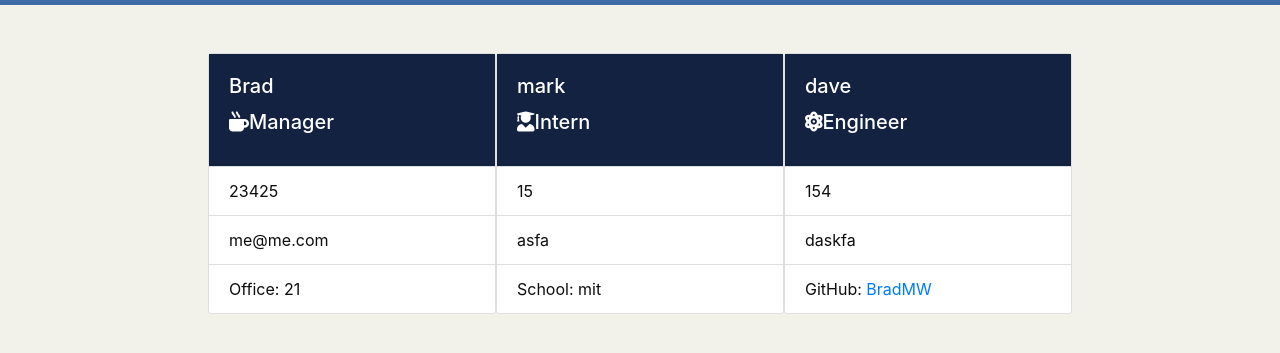
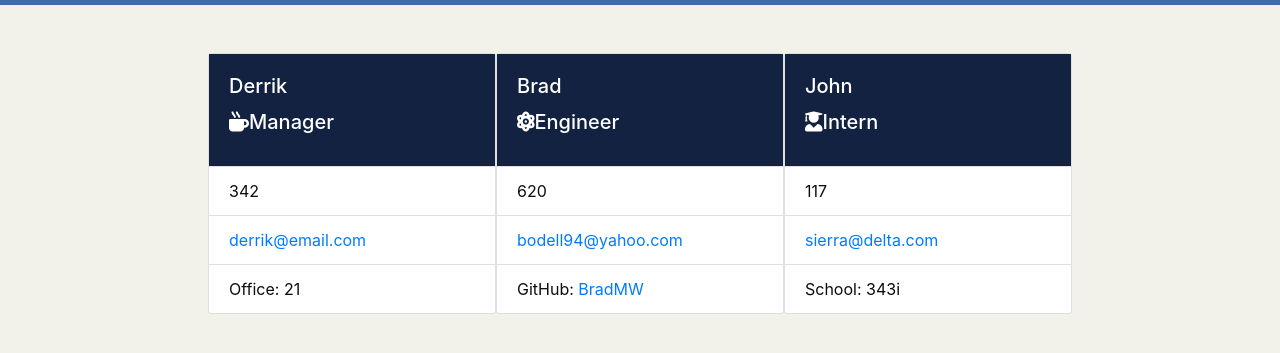
Before and after one commit to BradMW/HW-Team-Profile-Gen-BO, a website: page index.html in a window 1280 px wide. Shown: the part 93-446 px from the top of the page. Drawn offline with nearby package versions, Linux system fonts and the light colour scheme; files that its build step writes are made by us from their sources.

Commit message:
added a read me and made the email link.

```diff
--- a/index.html
+++ b/index.html
@@ -22,7 +22,7 @@
   </div>
 </nav>
 
-  <br><br>
+<br><br>
     <div id="teamCard" class="container d-flex flex-wrap justify-content-center align-items-center">
 
 
@@ -30,37 +30,37 @@
 
             <div class="card" style="width: 18rem;">
             <div class="card-body" style="background-color: #132240;">
-              <h5 class="card-title" style="color: white;">Brad</h5>
+              <h5 class="card-title" style="color: white;">Derrik</h5>
               <h5 class="card-title" style="color: white;"><i class="fas fa-mug-hot"></i>Manager</h5>
             </div>
             <ul class="list-group list-group-flush">
-              <li class="list-group-item">23425</li>
-              <li class="list-group-item">me@me.com</li>
+              <li class="list-group-item">342</li>
+              <li class="list-group-item"> <a href="mailto:derrik@email.com">derrik@email.com</a></li>
               <li class="list-group-item">Office: 21</li>
             </ul>
           </div>
 
             <div class="card" style="width: 18rem;">
             <div class="card-body" style="background-color: #132240;">
-              <h5 class="card-title" style="color: white;">mark</h5>
-              <h5 class="card-title" style="color: white;"><i class="fas fa-user-graduate"></i>Intern</h5>
+              <h5 class="card-title" style="color: white;">Brad</h5>
+              <h5 class="card-title" style="color: white;"><i class="fas fa-atom"></i>Engineer</h5>
             </div>
             <ul class="list-group list-group-flush">
-              <li class="list-group-item">15</li>
-              <li class="list-group-item">asfa</li>
-              <li class="list-group-item">School: mit</li>
+              <li class="list-group-item">620</li>
+              <li class="list-group-item"> <a href="mailto:bodell94@yahoo.com">bodell94@yahoo.com</a></li>
+              <li class="list-group-item">GitHub: <a href="https://github.com/BradMW">BradMW</a></li>
             </ul>
           </div>
 
             <div class="card" style="width: 18rem;">
             <div class="card-body" style="background-color: #132240;">
-              <h5 class="card-title" style="color: white;">dave</h5>
-              <h5 class="card-title" style="color: white;"><i class="fas fa-atom"></i>Engineer</h5>
+              <h5 class="card-title" style="color: white;">John</h5>
+              <h5 class="card-title" style="color: white;"><i class="fas fa-user-graduate"></i>Intern</h5>
             </div>
             <ul class="list-group list-group-flush">
-              <li class="list-group-item">154</li>
-              <li class="list-group-item">daskfa</li>
-              <li class="list-group-item">GitHub: <a href="https://github.com/BradMW">BradMW</a></li>
+              <li class="list-group-item">117</li>
+              <li class="list-group-item"> <a href="mailto:sierra@delta.com">sierra@delta.com</a></li>
+              <li class="list-group-item">School: 343i</li>
             </ul>
           </div>
 
--- a/index.js
+++ b/index.js
@@ -266,7 +266,7 @@ const generateHTML = (htmlArray) => {
             </div>
             <ul class="list-group list-group-flush">
               <li class="list-group-item">${employee.id}</li>
-              <li class="list-group-item">${employee.email}</li>
+              <li class="list-group-item"> <a href="mailto:${employee.email}">${employee.email}</a></li>
               <li class="list-group-item">${employee.extraName}: ${extraStuff}</li>
             </ul>
           </div>
```
Also changed, not shown: HW10-BO.png (added), README.md.
